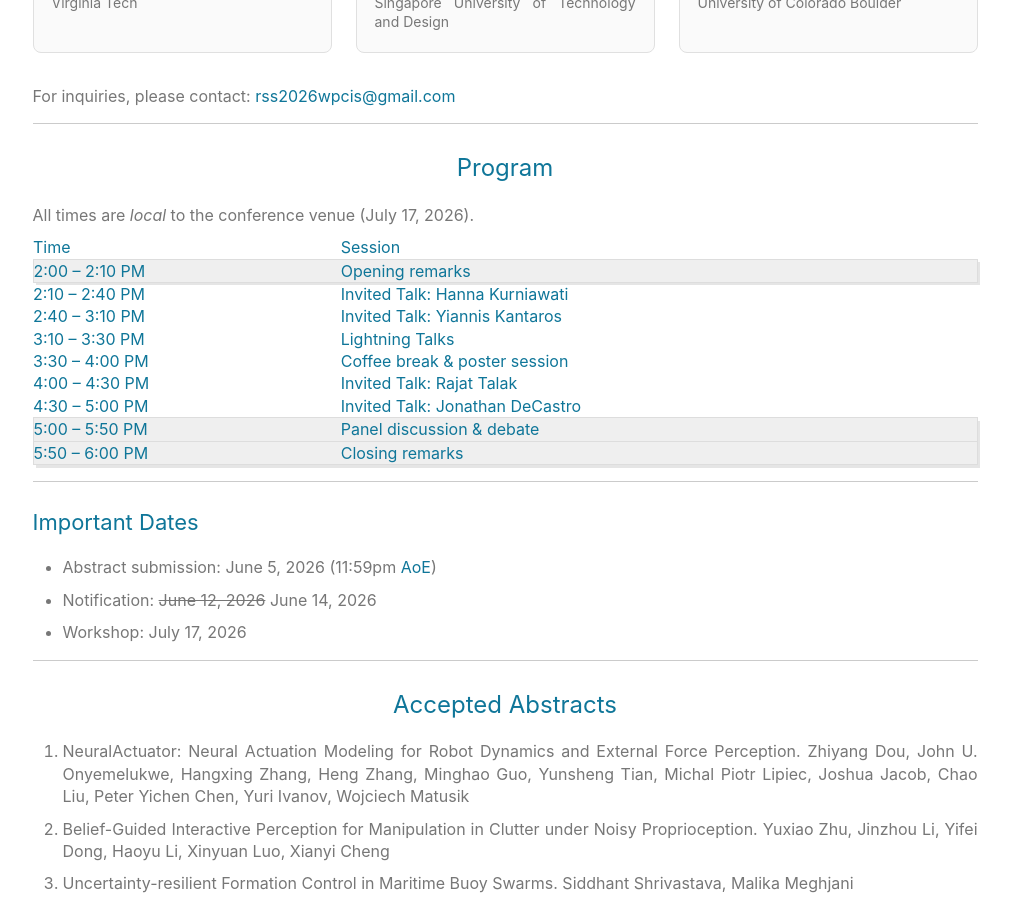
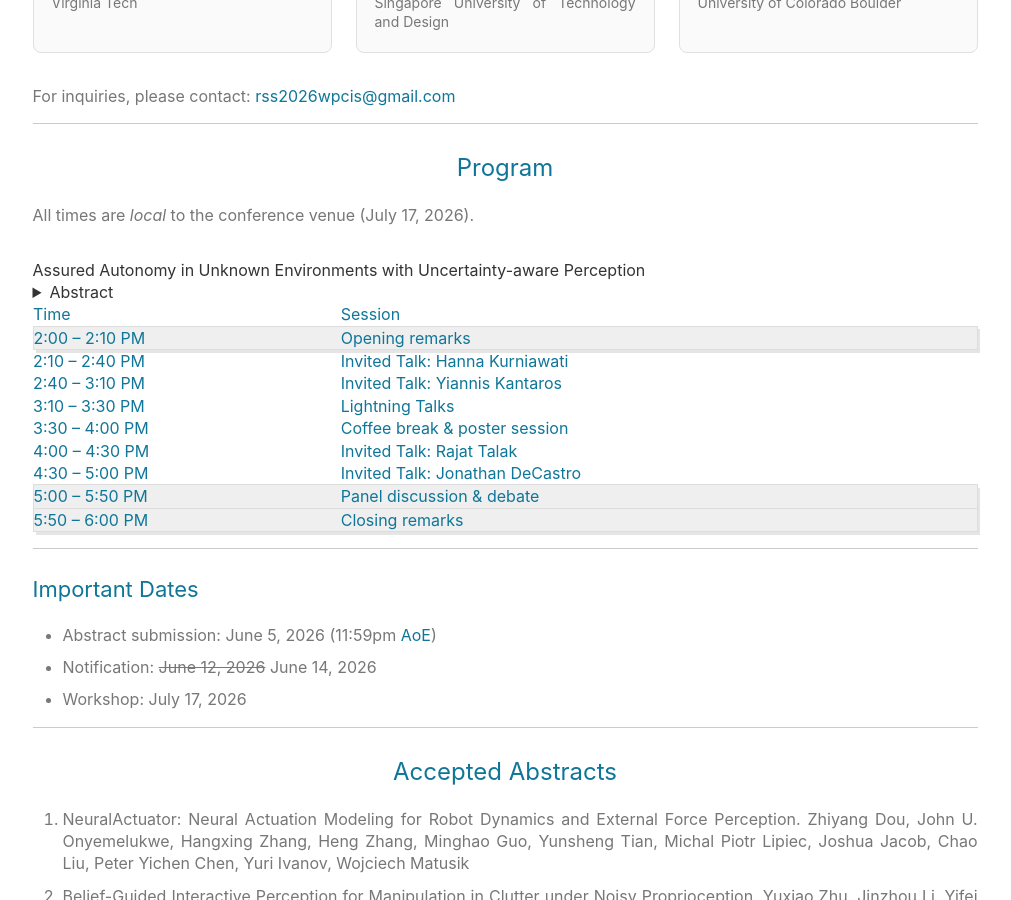
Before and after one commit to aria-systems-group/website, a Jekyll site: the page built from pages/rssworkshop2025.md, in a window 1280 px wide and 900 px high, scrolled down 4641 px. Shown: the whole window, without its empty margins (135-1146 px from the left). Built offline with Jekyll 4.4.1, drawn with Linux system fonts in a browser that asks for light colours.

Commit message:
added invited talk titles

```diff
--- a/pages/rssworkshop2025.md
+++ b/pages/rssworkshop2025.md
@@ -414,7 +414,14 @@
     </tr>
     <tr>
       <td class="time">2:40 – 3:10 PM</td>
-      <td>Invited Talk: Yiannis Kantaros</td>
+      <td>Invited Talk: Yiannis Kantaros</td><br>
+        Assured Autonomy in Unknown Environments with Uncertainty-aware Perception<br>
+        <details class="talk-abstract">
+          <summary>Abstract</summary>
+          Designing robots that can navigate unfamiliar environments while accomplishing complex tasks is a fundamental challenge in embodied intelligence. Although recent advances in AI-enabled perception have led to impressive empirical capabilities, these systems often provide limited reasoning about perceptual uncertainty, resulting in overconfident decisions and limited performance or safety assurances in unknown environments.
+          <br>
+          In this talk, I will present a new autonomy architecture that enables robots equipped with AI-enabled perception systems to complete semantic tasks in unknown environments with a user-specified success probability. The proposed architecture integrates AI-enabled perception, conformal prediction-based uncertainty quantification, and planning within a unified framework that propagates calibrated estimates of perceptual uncertainty from perception to decision-making. This introspective reasoning capability over perceptual uncertainty enables robots to determine when to safely act versus when to actively gather additional information to reduce uncertainty. In turn, this yields closed-loop mission completion guarantees that are agnostic to specific sensor models and noise characteristics. The talk will conclude with simulation and hardware case studies that empirically validate these assurance guarantees and discuss open challenges toward achieving assured perception-enabled autonomy in complex real-world environments.
+        </details>
     </tr>
     <tr>
       <td class="time">3:10 – 3:30 PM</td>
```
